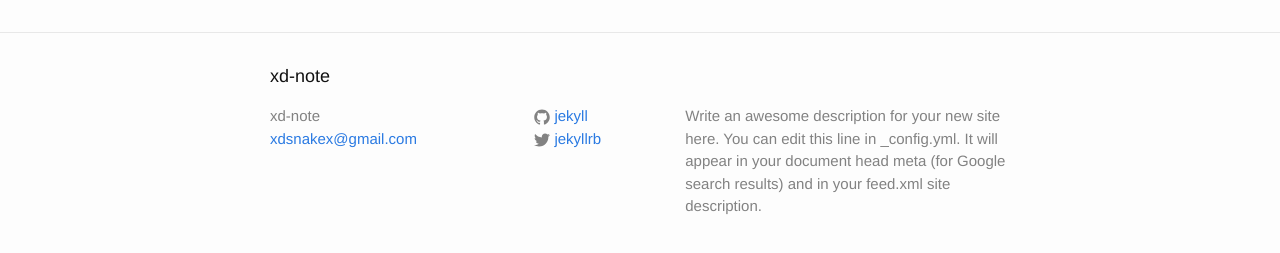
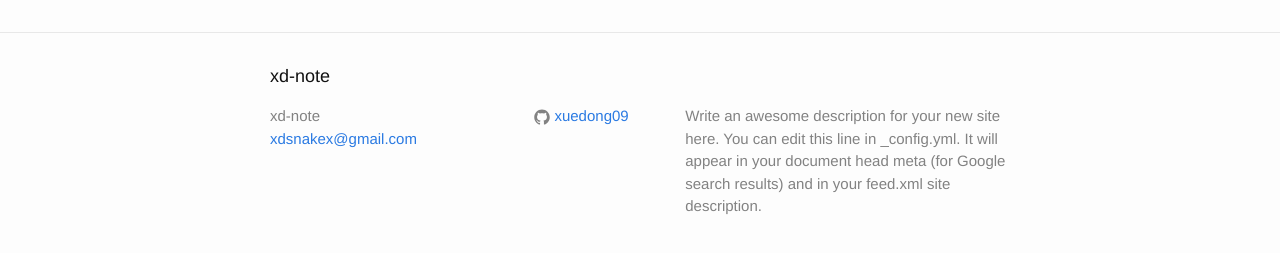
Before and after one commit to xuedong09/xuedong09.github.io, a Jekyll site: the page built from index.html, in a window 1280 px wide. Shown: the part 264-517 px from the top of the page. Built offline with Jekyll 4.4.1, drawn with Linux system fonts in a browser that asks for light colours.

Commit message:
change github name

```diff
--- a/_config.yml
+++ b/_config.yml
@@ -14,8 +14,8 @@ description: > # this means to ignore newlines until "baseurl:"
   Google search results) and in your feed.xml site description.
 baseurl: "" # the subpath of your site, e.g. /blog
 url: "http://yourdomain.com" # the base hostname & protocol for your site
-twitter_username: jekyllrb
-github_username:  jekyll
+#twitter_username: jekyllrb
+github_username:  xuedong09
 
 # Build settings
 markdown: kramdown
```
